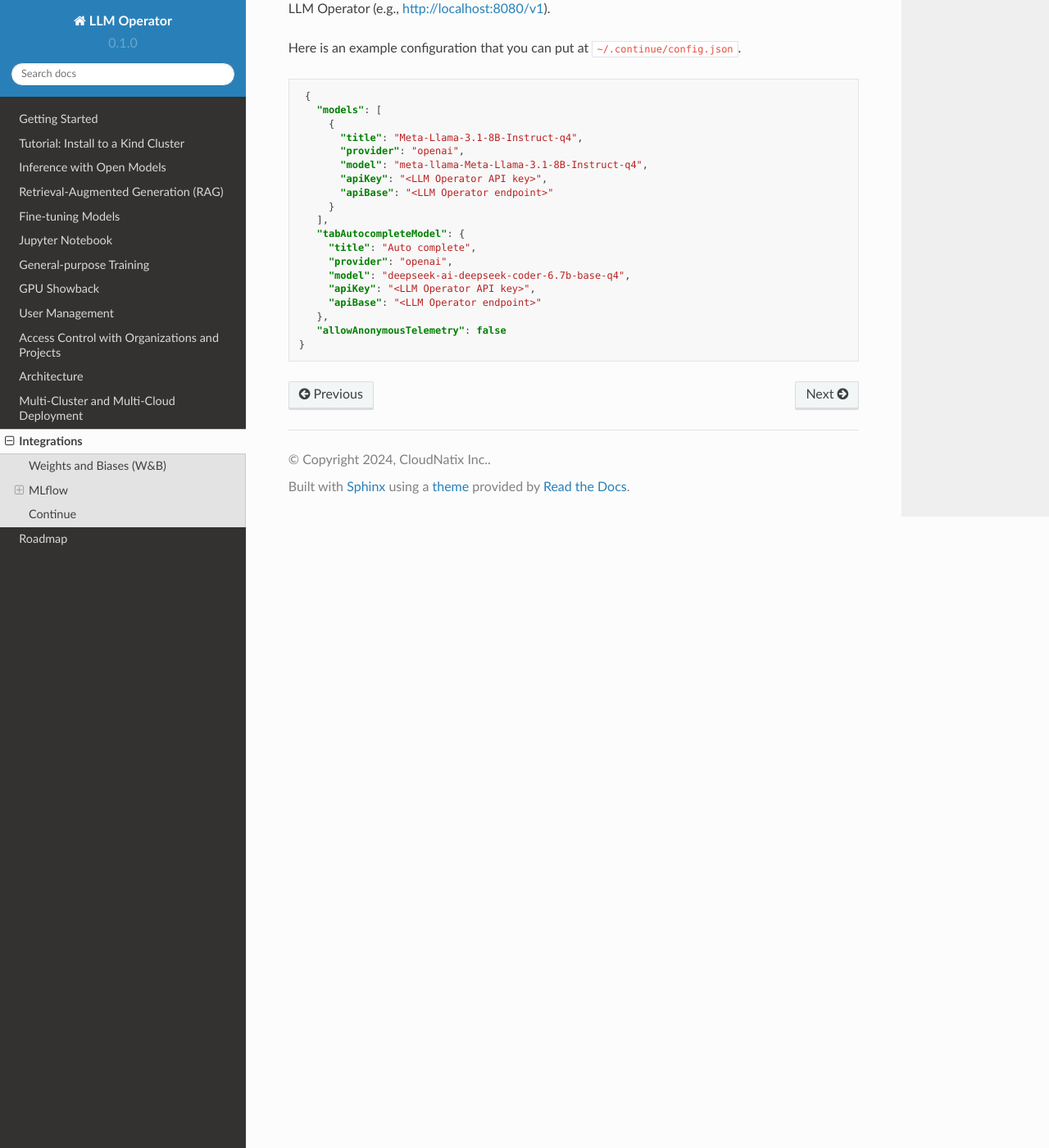
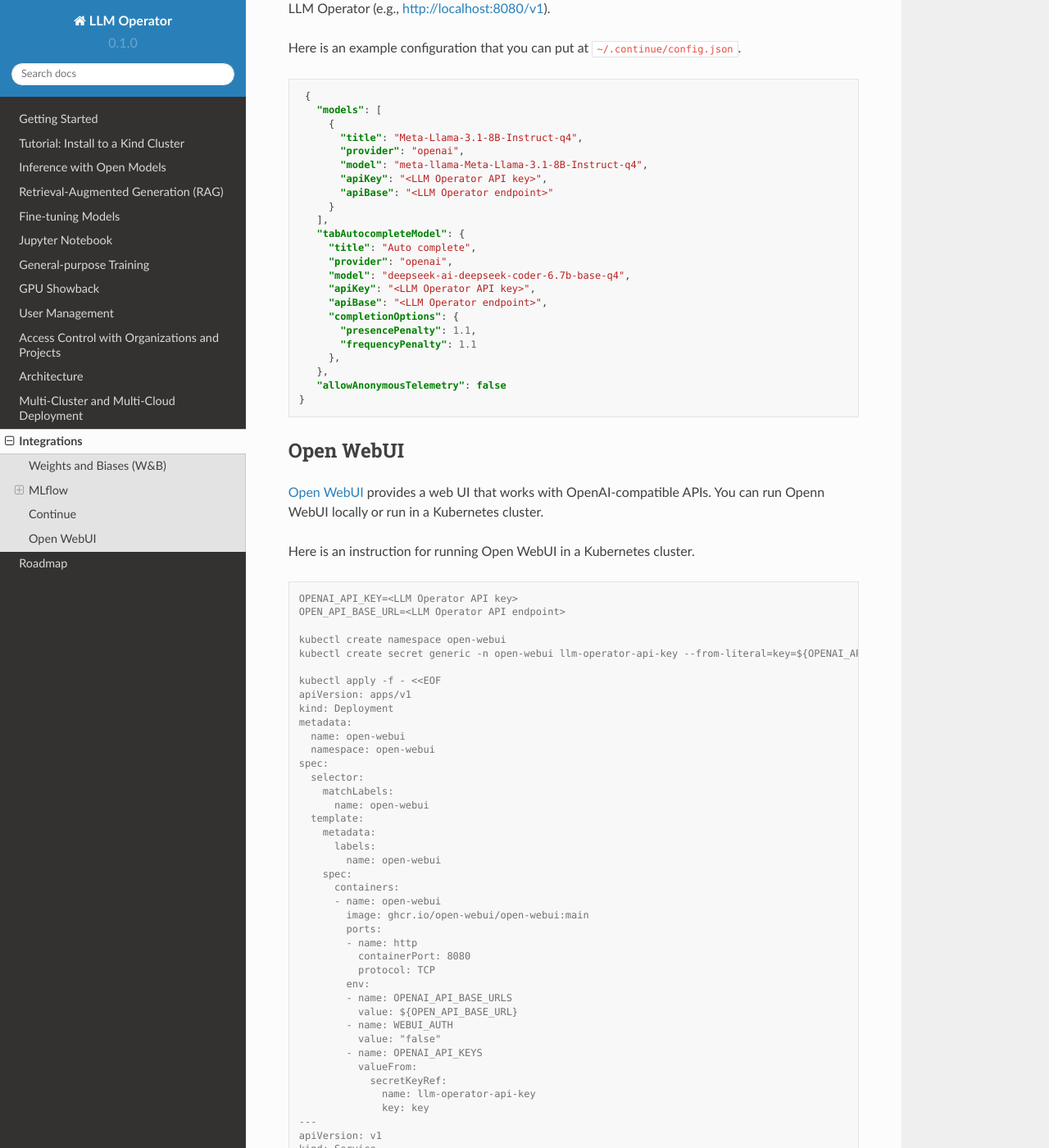
Before and after one commit to llm-operator/docs, a Sphinx documentation site: the page built from docs/source/integrations.rst, in a window 1280 px wide and 1400 px high, scrolled down 3882 px. Shown: the whole window at 82% size. Built offline with Sphinx 7.4.7 and the Read the Docs theme 2.0.0, drawn with Linux system fonts in a browser that asks for light colours; some of the changed text lies outside the part shown.

Commit message:
Add integration with Open WebUI (#96)

```diff
--- a/docs/source/integrations.rst
+++ b/docs/source/integrations.rst
@@ -166,7 +166,83 @@ Here is an example configuration that you can put at ``~/.continue/config.json``
        "provider": "openai",
        "model": "deepseek-ai-deepseek-coder-6.7b-base-q4",
        "apiKey": "<LLM Operator API key>",
-       "apiBase": "<LLM Operator endpoint>"
+       "apiBase": "<LLM Operator endpoint>",
+       "completionOptions": {
+         "presencePenalty": 1.1,
+         "frequencyPenalty": 1.1
+       },
      },
      "allowAnonymousTelemetry": false
   }
+
+
+Open WebUI
+----------
+
+`Open WebUI <https://docs.openwebui.com/>`_ provides a web UI that works with OpenAI-compatible APIs. You can run Openn WebUI locally or
+run in a Kubernetes cluster.
+
+Here is an instruction for running Open WebUI in a Kubernetes cluster.
+
+.. code-block:: console
+
+   OPENAI_API_KEY=<LLM Operator API key>
+   OPEN_API_BASE_URL=<LLM Operator API endpoint>
+
+   kubectl create namespace open-webui
+   kubectl create secret generic -n open-webui llm-operator-api-key --from-literal=key=${OPENAI_API_KEY}
+
+   kubectl apply -f - <<EOF
+   apiVersion: apps/v1
+   kind: Deployment
+   metadata:
+     name: open-webui
+     namespace: open-webui
+   spec:
+     selector:
+       matchLabels:
+         name: open-webui
+     template:
+       metadata:
+         labels:
+           name: open-webui
+       spec:
+         containers:
+         - name: open-webui
+           image: ghcr.io/open-webui/open-webui:main
+           ports:
+           - name: http
+             containerPort: 8080
+             protocol: TCP
+           env:
+           - name: OPENAI_API_BASE_URLS
+             value: ${OPEN_API_BASE_URL}
+           - name: WEBUI_AUTH
+             value: "false"
+           - name: OPENAI_API_KEYS
+             valueFrom:
+               secretKeyRef:
+                 name: llm-operator-api-key
+                 key: key
+   ---
+   apiVersion: v1
+   kind: Service
+   metadata:
+     name: open-webui
+     namespace: open-webui
+   spec:
+     type: ClusterIP
+     selector:
+       name: open-webui
+     ports:
+     - port: 8080
+       name: http
+       targetPort: http
+       protocol: TCP
+   EOF
+
+You can then access Open WebUI with port forwarding:
+
+.. code-block:: console
+
+   kubectl port-forward -n open-webui service/open-webui 8080
```
